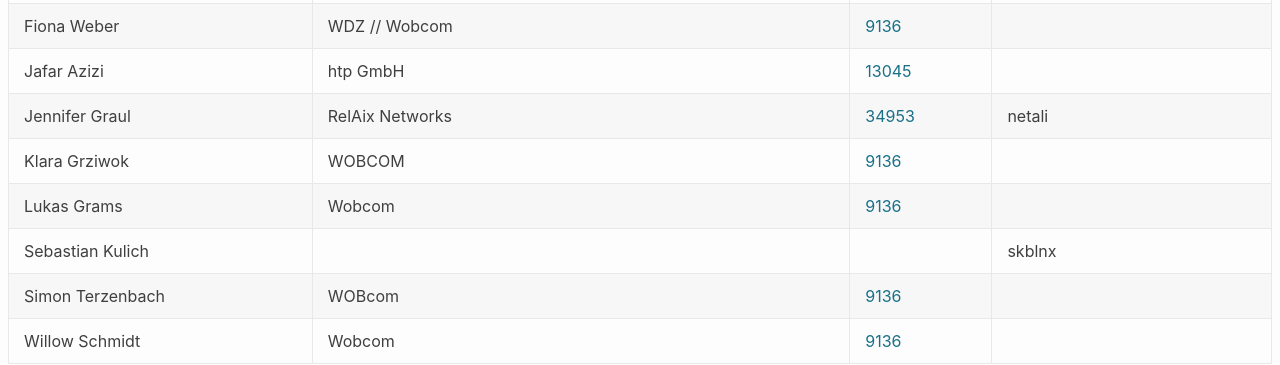
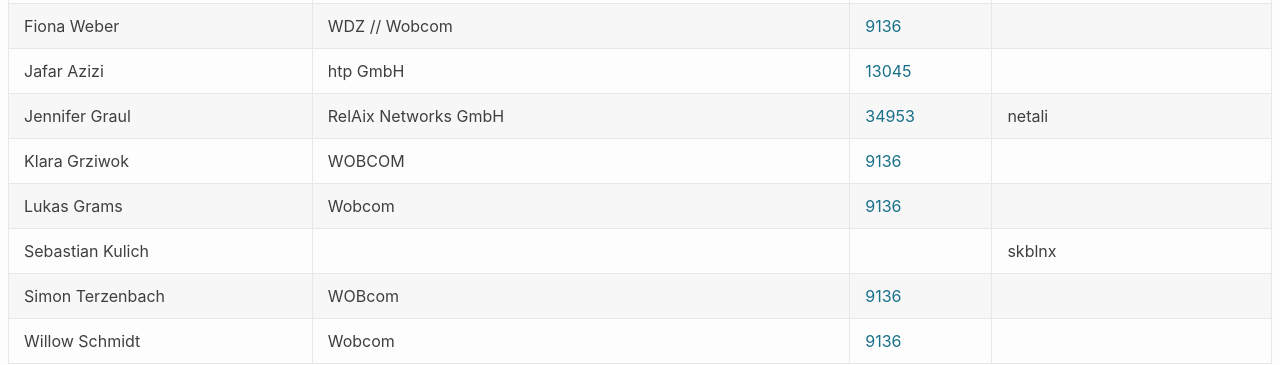
Before and after one commit to denog/pretix-attendeelist, a Jekyll site: the page built from denogmeetup25-04/index.markdown, in a window 1280 px wide. Shown: the part 185-550 px from the top of the page. Built offline with Jekyll 4.4.1, drawn with Linux system fonts in a browser that asks for light colours.

Commit message:
Latest data: Thu Apr  3 19:27:52 UTC 2025

```diff
--- a/_data/attendees_denogmeetup25-04.json
+++ b/_data/attendees_denogmeetup25-04.json
@@ -31,7 +31,7 @@
   },
   {
     "name": "Jennifer Graul",
-    "company": "RelAix Networks",
+    "company": "RelAix Networks GmbH",
     "irc": "netali",
     "asn": "34953"
   },
```
